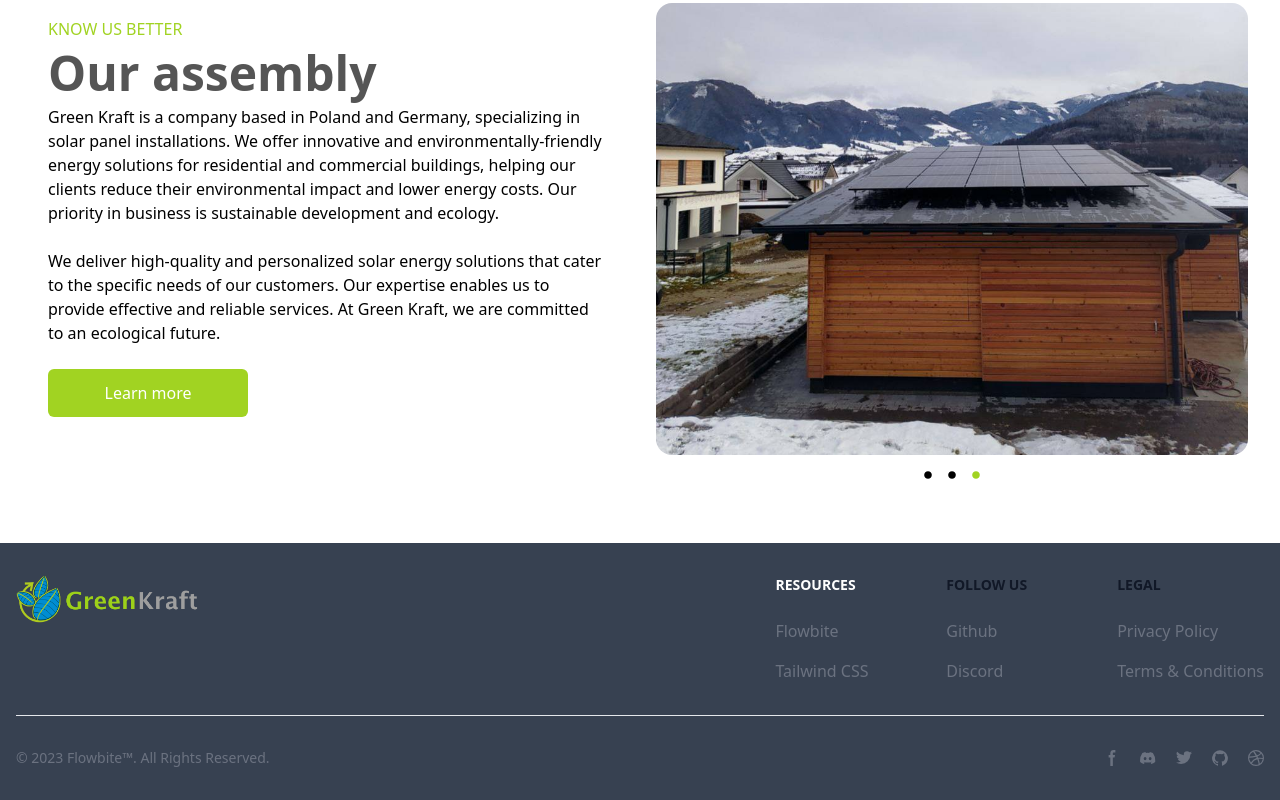
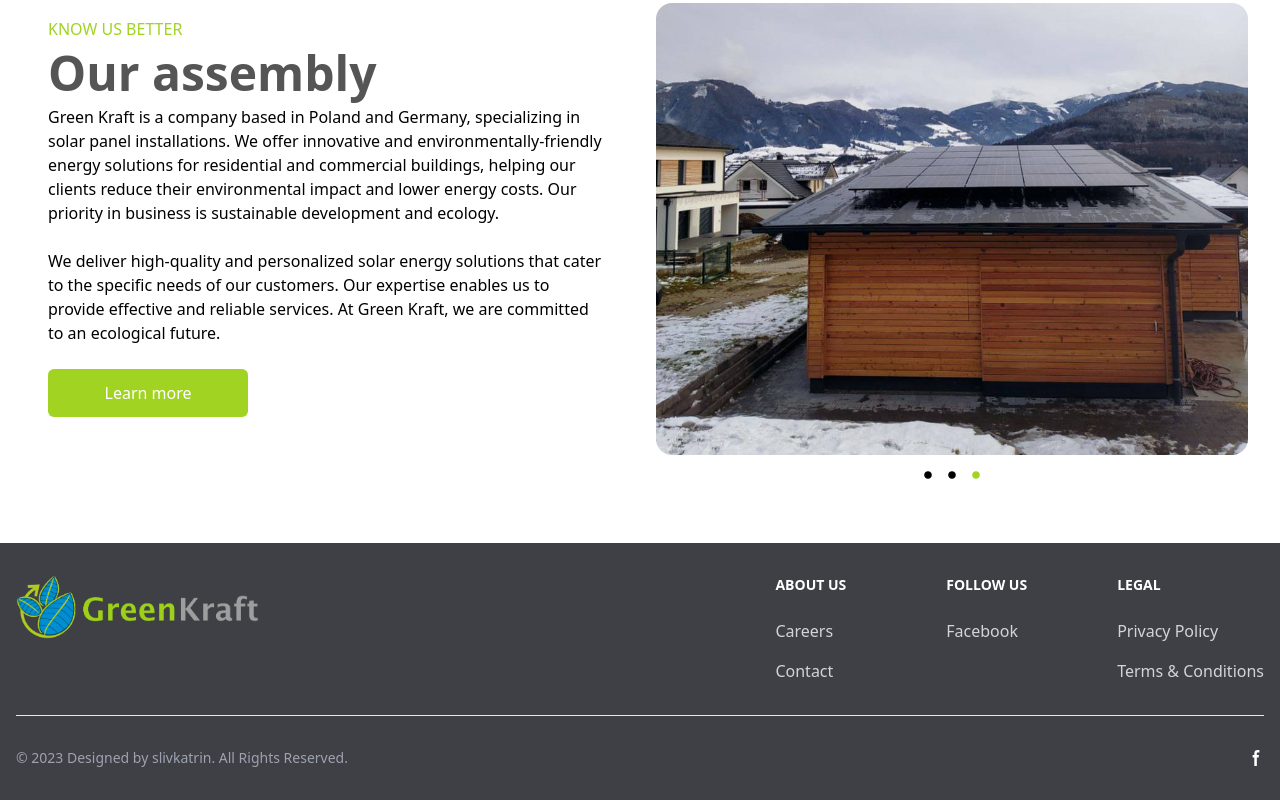
Before and after one commit to slivkatrin/Solar-Panels, a React (Create React App) app: page / in a window 1280 px wide. Shown: the part 1613-2413 px from the top of the page. Built offline with nearby package versions, Linux system fonts and the light colour scheme.

Commit message:
footer modified/ colors changed

```diff
--- a/src/components/Footer.jsx
+++ b/src/components/Footer.jsx
@@ -5,41 +5,38 @@ const Footer = () => {
     return(
 
 
-<footer class="bg-gray-700">
+<footer class="bg-zinc-700">
     <div class="mx-auto w-full max-w-screen-xl p-4 py-6 lg:py-8">
         <div class="md:flex md:justify-between">
           <div class="mb-6 md:mb-0">
               <a href="https://flowbite.com/" class="flex items-center">
-                  <img src={logo} class="h-12 mr-3" alt="FlowBite Logo" />
+                  <img src={logo} class="h-16 mr-3" alt="FlowBite Logo" />
                   <span class="self-center text-2xl font-semibold whitespace-nowrap dark:text-white"></span>
               </a>
           </div>
           <div class="grid grid-cols-2 gap-8 sm:gap-6 sm:grid-cols-3">
               <div>
-                  <h2 class="mb-6 text-sm font-semibold  uppercase text-white">Resources</h2>
-                  <ul class="text-gray-500 dark:text-gray-400 font-medium">
+                  <h2 class="mb-6 text-sm font-semibold  uppercase text-white">About us</h2>
+                  <ul class="text-gray-300 font-medium">
                       <li class="mb-4">
-                          <a href="https://flowbite.com/" class="hover:underline">Flowbite</a>
+                          <a href="https://flowbite.com/" class="hover:underline">Careers</a>
                       </li>
                       <li>
-                          <a href="https://tailwindcss.com/" class="hover:underline">Tailwind CSS</a>
+                          <a href="https://tailwindcss.com/" class="hover:underline">Contact</a>
                       </li>
                   </ul>
               </div>
               <div>
-                  <h2 class="mb-6 text-sm font-semibold text-gray-900 uppercase dark:text-white">Follow us</h2>
-                  <ul class="text-gray-500 dark:text-gray-400 font-medium">
-                      <li class="mb-4">
-                          <a href="https://github.com/themesberg/flowbite" class="hover:underline ">Github</a>
-                      </li>
-                      <li>
-                          <a href="https://discord.gg/4eeurUVvTy" class="hover:underline">Discord</a>
+                  <h2 class="mb-6 text-sm font-semibold  uppercase text-white">Follow us</h2>
+                  <ul class="text-gray-300 font-medium">
+                     <li>
+                          <a href="https://discord.gg/4eeurUVvTy" class="hover:underline">Facebook</a>
                       </li>
                   </ul>
               </div>
               <div>
-                  <h2 class="mb-6 text-sm font-semibold text-gray-900 uppercase dark:text-white">Legal</h2>
-                  <ul class="text-gray-500 dark:text-gray-400 font-medium">
+                  <h2 class="mb-6 text-sm font-semibold  uppercase text-white">Legal</h2>
+                  <ul class="text-gray-300 font-medium">
                       <li class="mb-4">
                           <a href="#" class="hover:underline">Privacy Policy</a>
                       </li>
@@ -52,38 +49,14 @@ const Footer = () => {
       </div>
       <hr class="my-6 border-gray-200 sm:mx-auto dark:border-gray-700 lg:my-8" />
       <div class="sm:flex sm:items-center sm:justify-between">
-          <span class="text-sm text-gray-500 sm:text-center dark:text-gray-400">© 2023 <a href="https://flowbite.com/" class="hover:underline">Flowbite™</a>. All Rights Reserved.
+          <span class="text-sm text-gray-400 sm:text-center dark:text-gray-400">© 2023 <a href="https://flowbite.com/" class="hover:underline">Designed by slivkatrin</a>. All Rights Reserved.
           </span>
           <div class="flex mt-4 space-x-5 sm:justify-center sm:mt-0">
-              <a href="#" class="text-gray-500 hover:text-gray-900 dark:hover:text-white">
+              <a href="#" class="text-white hover:text-gray-900 dark:hover:text-white">
                   <svg class="w-4 h-4" aria-hidden="true" xmlns="http://www.w3.org/2000/svg" fill="currentColor" viewBox="0 0 8 19">
                         <path fill-rule="evenodd" d="M6.135 3H8V0H6.135a4.147 4.147 0 0 0-4.142 4.142V6H0v3h2v9.938h3V9h2.021l.592-3H5V3.591A.6.6 0 0 1 5.592 3h.543Z" clip-rule="evenodd"/>
                     </svg>
                   <span class="sr-only">Facebook page</span>
-              </a>
-              <a href="#" class="text-gray-500 hover:text-gray-900 dark:hover:text-white">
-                  <svg class="w-4 h-4" aria-hidden="true" xmlns="http://www.w3.org/2000/svg" fill="currentColor" viewBox="0 0 21 16">
-                        <path d="M16.942 1.556a16.3 16.3 0 0 0-4.126-1.3 12.04 12.04 0 0 0-.529 1.1 15.175 15.175 0 0 0-4.573 0 11.585 11.585 0 0 0-.535-1.1 16.274 16.274 0 0 0-4.129 1.3A17.392 17.392 0 0 0 .182 13.218a15.785 15.785 0 0 0 4.963 2.521c.41-.564.773-1.16 1.084-1.785a10.63 10.63 0 0 1-1.706-.83c.143-.106.283-.217.418-.33a11.664 11.664 0 0 0 10.118 0c.137.113.277.224.418.33-.544.328-1.116.606-1.71.832a12.52 12.52 0 0 0 1.084 1.785 16.46 16.46 0 0 0 5.064-2.595 17.286 17.286 0 0 0-2.973-11.59ZM6.678 10.813a1.941 1.941 0 0 1-1.8-2.045 1.93 1.93 0 0 1 1.8-2.047 1.919 1.919 0 0 1 1.8 2.047 1.93 1.93 0 0 1-1.8 2.045Zm6.644 0a1.94 1.94 0 0 1-1.8-2.045 1.93 1.93 0 0 1 1.8-2.047 1.918 1.918 0 0 1 1.8 2.047 1.93 1.93 0 0 1-1.8 2.045Z"/>
-                    </svg>
-                  <span class="sr-only">Discord community</span>
-              </a>
-              <a href="#" class="text-gray-500 hover:text-gray-900 dark:hover:text-white">
-                  <svg class="w-4 h-4" aria-hidden="true" xmlns="http://www.w3.org/2000/svg" fill="currentColor" viewBox="0 0 20 17">
-                    <path fill-rule="evenodd" d="M20 1.892a8.178 8.178 0 0 1-2.355.635 4.074 4.074 0 0 0 1.8-2.235 8.344 8.344 0 0 1-2.605.98A4.13 4.13 0 0 0 13.85 0a4.068 4.068 0 0 0-4.1 4.038 4 4 0 0 0 .105.919A11.705 11.705 0 0 1 1.4.734a4.006 4.006 0 0 0 1.268 5.392 4.165 4.165 0 0 1-1.859-.5v.05A4.057 4.057 0 0 0 4.1 9.635a4.19 4.19 0 0 1-1.856.07 4.108 4.108 0 0 0 3.831 2.807A8.36 8.36 0 0 1 0 14.184 11.732 11.732 0 0 0 6.291 16 11.502 11.502 0 0 0 17.964 4.5c0-.177 0-.35-.012-.523A8.143 8.143 0 0 0 20 1.892Z" clip-rule="evenodd"/>
-                </svg>
-                  <span class="sr-only">Twitter page</span>
-              </a>
-              <a href="#" class="text-gray-500 hover:text-gray-900 dark:hover:text-white">
-                  <svg class="w-4 h-4" aria-hidden="true" xmlns="http://www.w3.org/2000/svg" fill="currentColor" viewBox="0 0 20 20">
-                        <path fill-rule="evenodd" d="M10 .333A9.911 9.911 0 0 0 6.866 19.65c.5.092.678-.215.678-.477 0-.237-.01-1.017-.014-1.845-2.757.6-3.338-1.169-3.338-1.169a2.627 2.627 0 0 0-1.1-1.451c-.9-.615.07-.6.07-.6a2.084 2.084 0 0 1 1.518 1.021 2.11 2.11 0 0 0 2.884.823c.044-.503.268-.973.63-1.325-2.2-.25-4.516-1.1-4.516-4.9A3.832 3.832 0 0 1 4.7 7.068a3.56 3.56 0 0 1 .095-2.623s.832-.266 2.726 1.016a9.409 9.409 0 0 1 4.962 0c1.89-1.282 2.717-1.016 2.717-1.016.366.83.402 1.768.1 2.623a3.827 3.827 0 0 1 1.02 2.659c0 3.807-2.319 4.644-4.525 4.889a2.366 2.366 0 0 1 .673 1.834c0 1.326-.012 2.394-.012 2.72 0 .263.18.572.681.475A9.911 9.911 0 0 0 10 .333Z" clip-rule="evenodd"/>
-                  </svg>
-                  <span class="sr-only">GitHub account</span>
-              </a>
-              <a href="#" class="text-gray-500 hover:text-gray-900 dark:hover:text-white">
-                  <svg class="w-4 h-4" aria-hidden="true" xmlns="http://www.w3.org/2000/svg" fill="currentColor" viewBox="0 0 20 20">
-                    <path fill-rule="evenodd" d="M10 0a10 10 0 1 0 10 10A10.009 10.009 0 0 0 10 0Zm6.613 4.614a8.523 8.523 0 0 1 1.93 5.32 20.094 20.094 0 0 0-5.949-.274c-.059-.149-.122-.292-.184-.441a23.879 23.879 0 0 0-.566-1.239 11.41 11.41 0 0 0 4.769-3.366ZM8 1.707a8.821 8.821 0 0 1 2-.238 8.5 8.5 0 0 1 5.664 2.152 9.608 9.608 0 0 1-4.476 3.087A45.758 45.758 0 0 0 8 1.707ZM1.642 8.262a8.57 8.57 0 0 1 4.73-5.981A53.998 53.998 0 0 1 9.54 7.222a32.078 32.078 0 0 1-7.9 1.04h.002Zm2.01 7.46a8.51 8.51 0 0 1-2.2-5.707v-.262a31.64 31.64 0 0 0 8.777-1.219c.243.477.477.964.692 1.449-.114.032-.227.067-.336.1a13.569 13.569 0 0 0-6.942 5.636l.009.003ZM10 18.556a8.508 8.508 0 0 1-5.243-1.8 11.717 11.717 0 0 1 6.7-5.332.509.509 0 0 1 .055-.02 35.65 35.65 0 0 1 1.819 6.476 8.476 8.476 0 0 1-3.331.676Zm4.772-1.462A37.232 37.232 0 0 0 13.113 11a12.513 12.513 0 0 1 5.321.364 8.56 8.56 0 0 1-3.66 5.73h-.002Z" clip-rule="evenodd"/>
-                </svg>
-                  <span class="sr-only">Dribbble account</span>
               </a>
           </div>
       </div>
```
